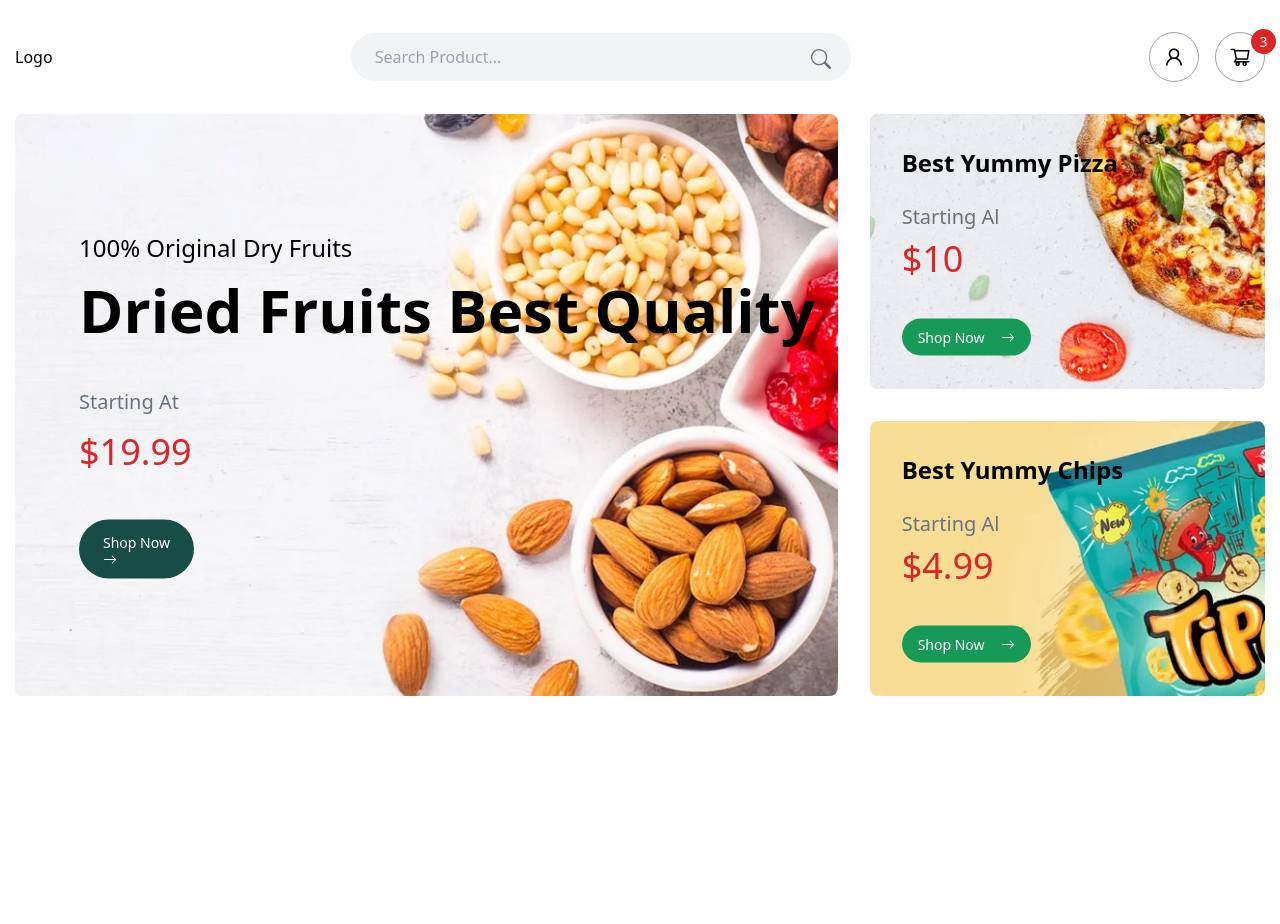
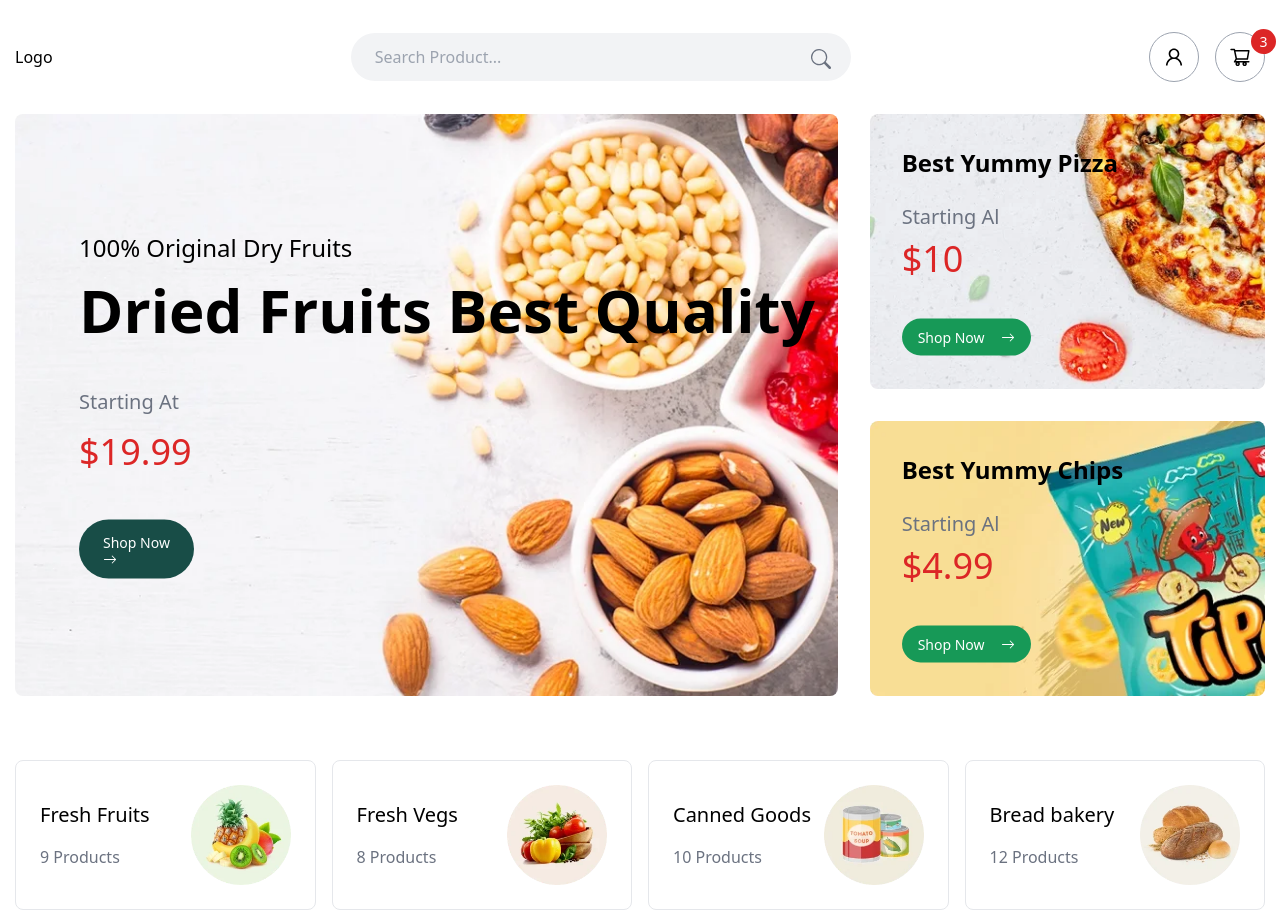
Before and after one commit to Brunogabriel-dev/ecommerce-web-ts, a React (Vite) app: page / in a window 1280 px wide. Shown: the top 924 px of the page. Before the commit the page ends 800 px from the top, so only its background shows below. Built offline with nearby package versions, Linux system fonts and the light colour scheme.

Commit message:
Inclusão de texto

```diff
--- a/src/App.tsx
+++ b/src/App.tsx
@@ -1,3 +1,4 @@
+import Category from "./components/Category"
 import Hero from "./components/Hero"
 import Navbar from "./components/Navbar"
 
@@ -6,7 +7,7 @@ const App = () => {
     <main>
      <Navbar/>
      <Hero/>
-
+     <Category/>
     </main>
   )
 }
--- a/src/components/Category.tsx
+++ b/src/components/Category.tsx
@@ -23,7 +23,7 @@ const data = [
     id: 3,
     name:"Bread bakery",
     count:"12 Products",
-    img: "/category__4,webp",
+    img: "/category__4.webp",
   },
   {
     id: 4,
@@ -55,7 +55,14 @@ const Category = () => {
   return (
     <div className="container pt-16">
       <div className="grid sm:grid-cols-2 md:grid-cols-3 lg:grid-cols-4 gap-4">
-        {data.map(el => <CategoryCard key={el.id} img={el.img} name={el.name} count={el.count} />)}
+        {data.map(el => (
+        <CategoryCard
+        key={el.id}
+        img={el.img}
+        name={el.name}
+        count={el.count}
+        />))}
+
       </div>
     </div>
   )
```
